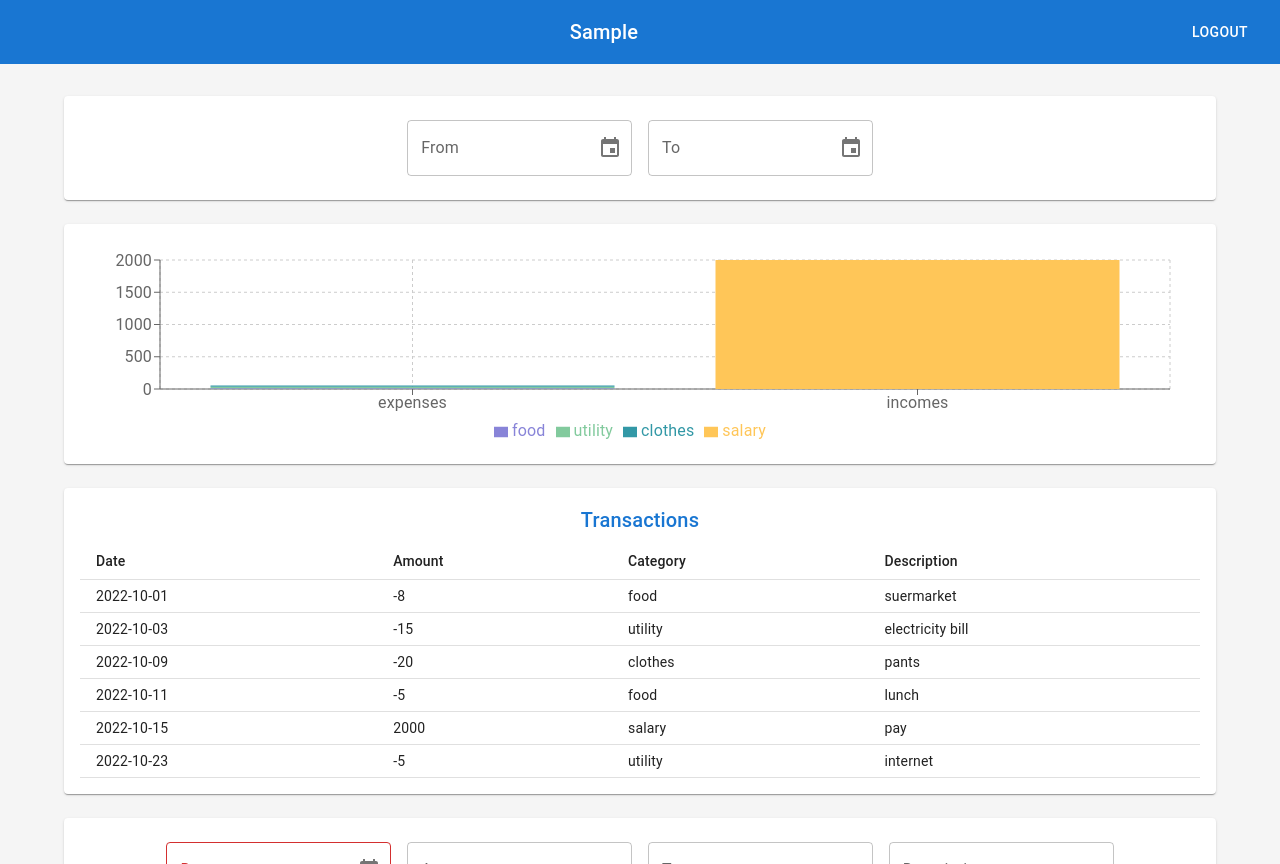
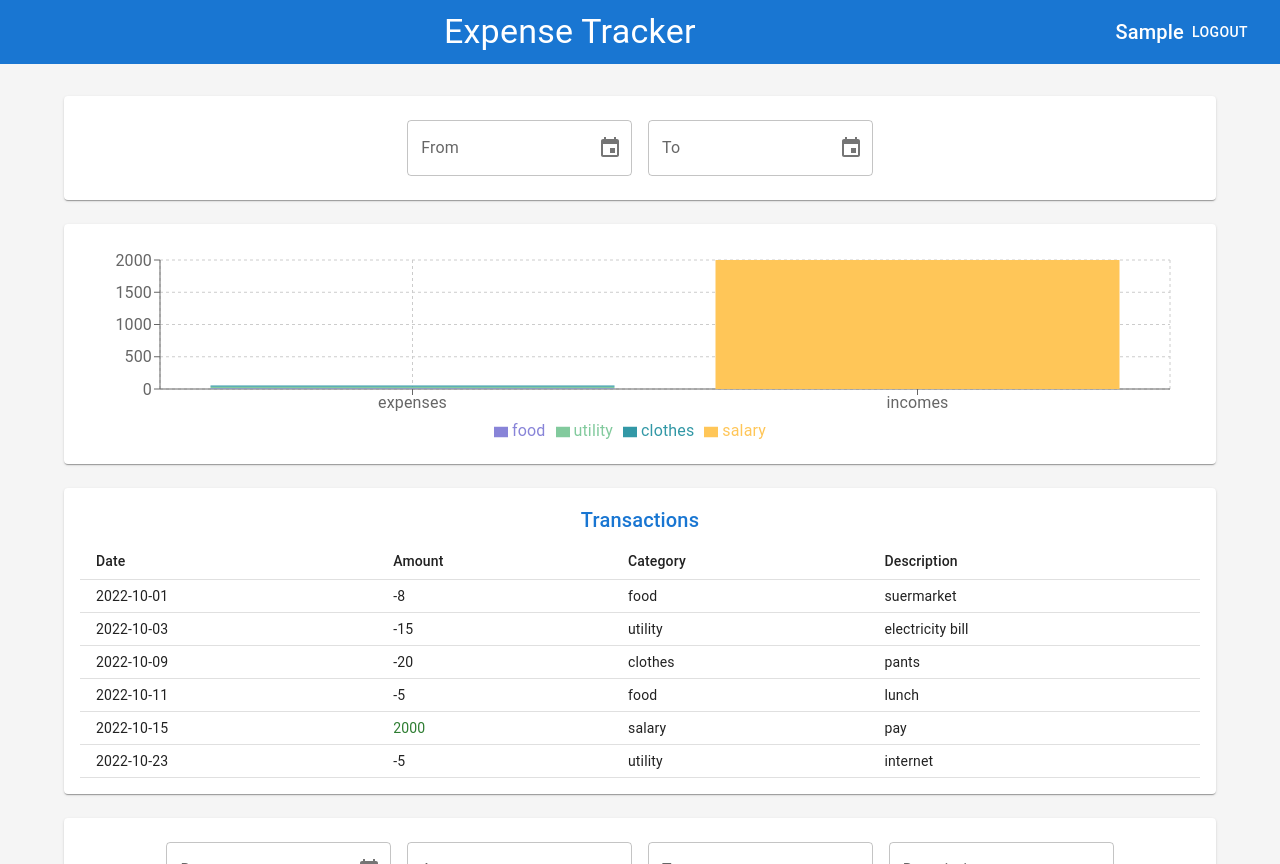
Before and after one commit to michalvoscek/expenses-tracker, a React (Create React App) app: page /login in a window 1280 px wide. Both pictures are taken after typing "Sample", "Sample123" into the empty fields and a click on the button "LOG IN". Built offline with nearby package versions, Linux system fonts and the light colour scheme.

Commit message:
Minor UI polish

```diff
--- a/src/Form.tsx
+++ b/src/Form.tsx
@@ -13,8 +13,8 @@ import {types} from './types'
 
 export const Form = () => {
   const {addTransaction} = useContext(AppContext)!
-  const [date, setDate] = useState<string | null>('')
-  const [amount, setAmount] = useState<string| null>('')
+  const [date, setDate] = useState<string | null>(null)
+  const [amount, setAmount] = useState<string>('')
   const [type, setType] = useState<string>('')
   const [desc, setDesc] = useState<string>('')
   const handleSubmit = (e: any) => {
@@ -31,7 +31,6 @@ export const Form = () => {
           '& > :not(style)': { m: 1, width: '25ch' },
         }}
         noValidate
-        autoComplete="off"
         onSubmit={handleSubmit}
       >
         <DatePicker label="Date" value={date} onChange={setDate} />
--- a/src/List.tsx
+++ b/src/List.tsx
@@ -25,7 +25,7 @@ export const List = () => {
           {filteredTransactions.map(([date, amount, category, desc], i) => (
             <TableRow key={i}>
               <TableCell>{date}</TableCell>
-              <TableCell>{amount}</TableCell>
+              <TableCell sx={{...(amount > 0 ? {color: 'success.main'} : {})}}>{amount}</TableCell>
               <TableCell>{category}</TableCell>
               <TableCell>{desc}</TableCell>
             </TableRow>
--- a/src/Topbar.tsx
+++ b/src/Topbar.tsx
@@ -20,7 +20,10 @@ export const Topbar = () => {
   return (<Box sx={{ flexGrow: 1 }}>
     <AppBar position="static">
       <Toolbar>
-        <Typography variant="h6" component="div" sx={{ flexGrow: 1 }}>
+      <Typography variant="h4" component="div" sx={{flexGrow: 1}}>
+          Expense Tracker
+        </Typography>
+        <Typography variant="h6" component="div">
           {currentUser}
         </Typography>
         {currentUser ?
```
